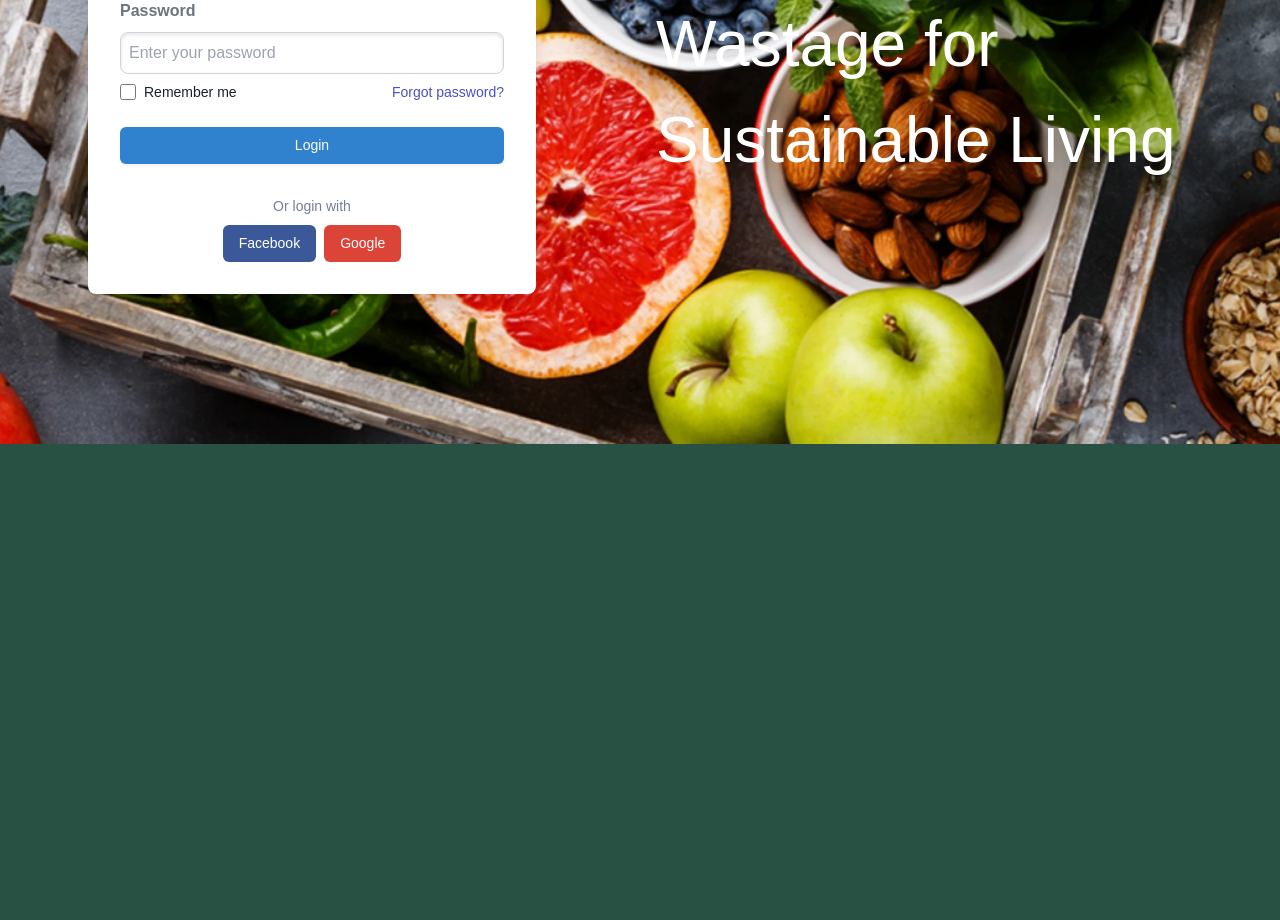
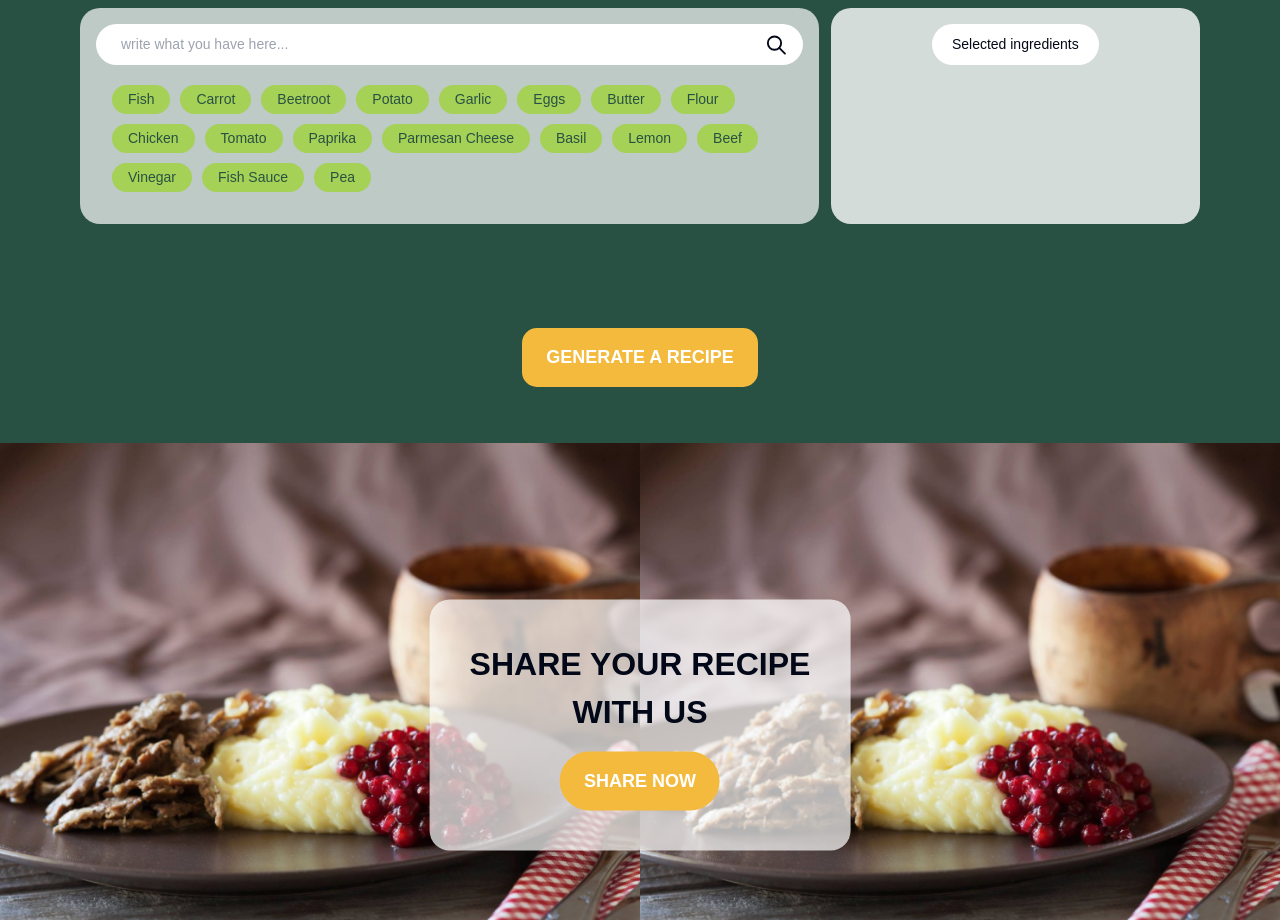
Before and after one commit to travisv12/Group-6-Project, a React (Vite) app in the folder ReFoodify-main/: page /recipes in a window 1280 px wide. Before the commit this address led to /login. Shown: the part 440-1360 px from the top of the page. Before the commit the page ends 884 px from the top, so only its background shows below. Built offline with nearby package versions, Linux system fonts and the light colour scheme.

Commit message:
routes modification done

```diff
--- a/ReFoodify-main/src/components/PaymentForm.jsx
+++ b/ReFoodify-main/src/components/PaymentForm.jsx
@@ -3,6 +3,7 @@ import { useNavigate } from "react-router-dom";
 import { clearCart } from "@/redux/slices/cartSlice";
 import { useDispatch } from "react-redux";
 import "./PaymentForm.style.css";
+import { toast } from "react-toastify";
 
 const PaymentForm = () => {
   const [cardNumber, setCardNumber] = useState("");
@@ -24,6 +25,7 @@ const PaymentForm = () => {
   const handleSubmit = (e) => {
     e.preventDefault();
       dispatch(clearCart());
+      toast.success("Payment successful!");
       navigate("/thank-you");
   };
 
--- a/ReFoodify-main/src/components/ProtectedRoute.jsx
+++ b/ReFoodify-main/src/components/ProtectedRoute.jsx
@@ -1,9 +1,18 @@
-import React from "react";
+import React, { useEffect, useRef } from "react";
 import { useSelector } from "react-redux";
 import { Navigate } from "react-router-dom";
+import { toast } from "react-toastify";
 
 const ProtectedRoute = ({ element }) => {
   const isAuthenticated = useSelector((state) => !!state.user.accessToken);
+  const toastShownRef = useRef(false);
+
+  useEffect(() => {
+    if (!isAuthenticated && !toastShownRef.current) {
+      toast.error("You need to login");
+      toastShownRef.current = true;
+    }
+  }, [isAuthenticated]);
 
   return isAuthenticated ? element : <Navigate to="/login" />;
 };
--- a/ReFoodify-main/src/pages/recipes/index.jsx
+++ b/ReFoodify-main/src/pages/recipes/index.jsx
@@ -1,11 +1,12 @@
 import { useEffect, useState } from "react";
-import { Link } from "react-router-dom";
+import { Link, useNavigate } from "react-router-dom";
 import { useDispatch, useSelector } from "react-redux";
 import { IconSearch, IconX } from "@tabler/icons-react";
 import recipeBg from "@/assets/recipes_bg.png";
 import meetStew from "@/assets/meet_stew.png";
 import share_recipe_2 from "@/assets/share-recipe-2.png";
 import { fetchFilteredRecipes } from "../../redux/slices/recipeSlice";
+import { toast } from "react-toastify";
 import "./index.style.css";
 // Default image if there's no image
 
@@ -32,9 +33,11 @@ const allIngredients = [
 
 const Recipes = () => {
   const dispatch = useDispatch();
+    const navigate = useNavigate();
   const recipes = useSelector((state) => state.recipes.recipes);
   const loading = useSelector((state) => state.recipes.loading);
   const error = useSelector((state) => state.recipes.error);
+    const isAuthenticated = useSelector((state) => !!state.user.accessToken);
   const [formData, setFormData] = useState({
     recipeName: "",
     duration: "",
@@ -83,6 +86,13 @@ const Recipes = () => {
 
   // Handle generating recipes
   const handleGenerateRecipes = () => {
+    //   dispatch(fetchFilteredRecipes(formData.ingredients));
+    //   console.log("Form data", formData);
+    // };
+    if (!isAuthenticated) {
+      toast.error("You need to login");
+      return;
+    }
     dispatch(fetchFilteredRecipes(formData.ingredients));
     console.log("Form data", formData);
   };
@@ -93,6 +103,14 @@ const Recipes = () => {
       handleAddIngredient(searchTerm.trim());
       setSearchTerm("");
     }
+  };
+
+  const handleShareRecipe = () => {
+    if (!isAuthenticated) {
+      toast.error("You need to login");
+      return;
+    }
+    navigate("/recipes/createRecipe");
   };
 
   return (
@@ -217,10 +235,15 @@ const Recipes = () => {
               SHARE YOUR RECIPE <br /> WITH US
             </h1>
 
-            <div className="main-btn-share">
+            {/* <div className="main-btn-share">
               <a href="/recipes/createRecipe">
                 <button className="btn-share-recipe">SHARE NOW</button>
               </a>
+            </div> */}
+            <div className="main-btn-share">
+              <button className="btn-share-recipe" onClick={handleShareRecipe}>
+                SHARE NOW
+              </button>
             </div>
           </div>
         </div>
--- a/ReFoodify-main/src/routes/index.jsx
+++ b/ReFoodify-main/src/routes/index.jsx
@@ -37,7 +37,7 @@ export default function Router() {
         },
         {
           path: "/recipes",
-          element: <ProtectedRoute element={<Recipes />} />,
+          element: <Recipes />,
         },
 
         {
@@ -102,8 +102,7 @@ export default function Router() {
           path: "/login",
           element: isAuthenticated ? <Navigate to="/my-account" /> : <Login />,
         },
-              // element: <ProtectedRoute element={<MyAccount />} />,
-        {
+      {
           path: "/thank-you",
           element: <ProtectedRoute element= {<ThankYou />} />,
            },
```
